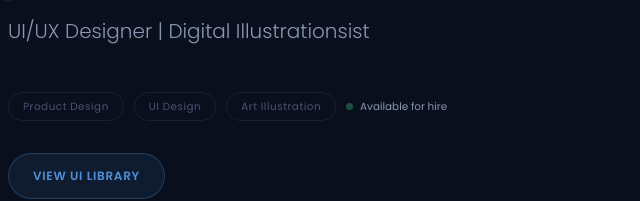
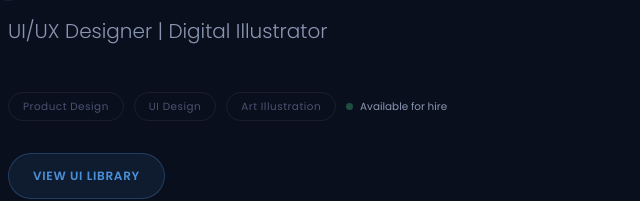
Before and after one commit to abuelosolos/Portfolio, a website: page index.html in a window 1280 px wide. Shown: the part 513-714 px from the top of the page, 100-740 px from the left. Drawn offline with Linux system fonts and the light colour scheme.

Commit message:
another missed typo

```diff
--- a/index.html
+++ b/index.html
@@ -31,7 +31,7 @@
     <div class="hero-content">
       <div class="hero-eyebrow">Batomate Kumasi Samuel / Abuelo</div>
       <h1 class="hero-name">Kumasi<em>/Abuelo</em></h1>
-      <p class="hero-role">UI/UX Designer | Digital Illustrationsist</p>
+      <p class="hero-role">UI/UX Designer | Digital Illustrator</p>
       <div class="hero-chips">
         <span class="chip">Product Design</span>
         <span class="chip">UI Design</span>
```
